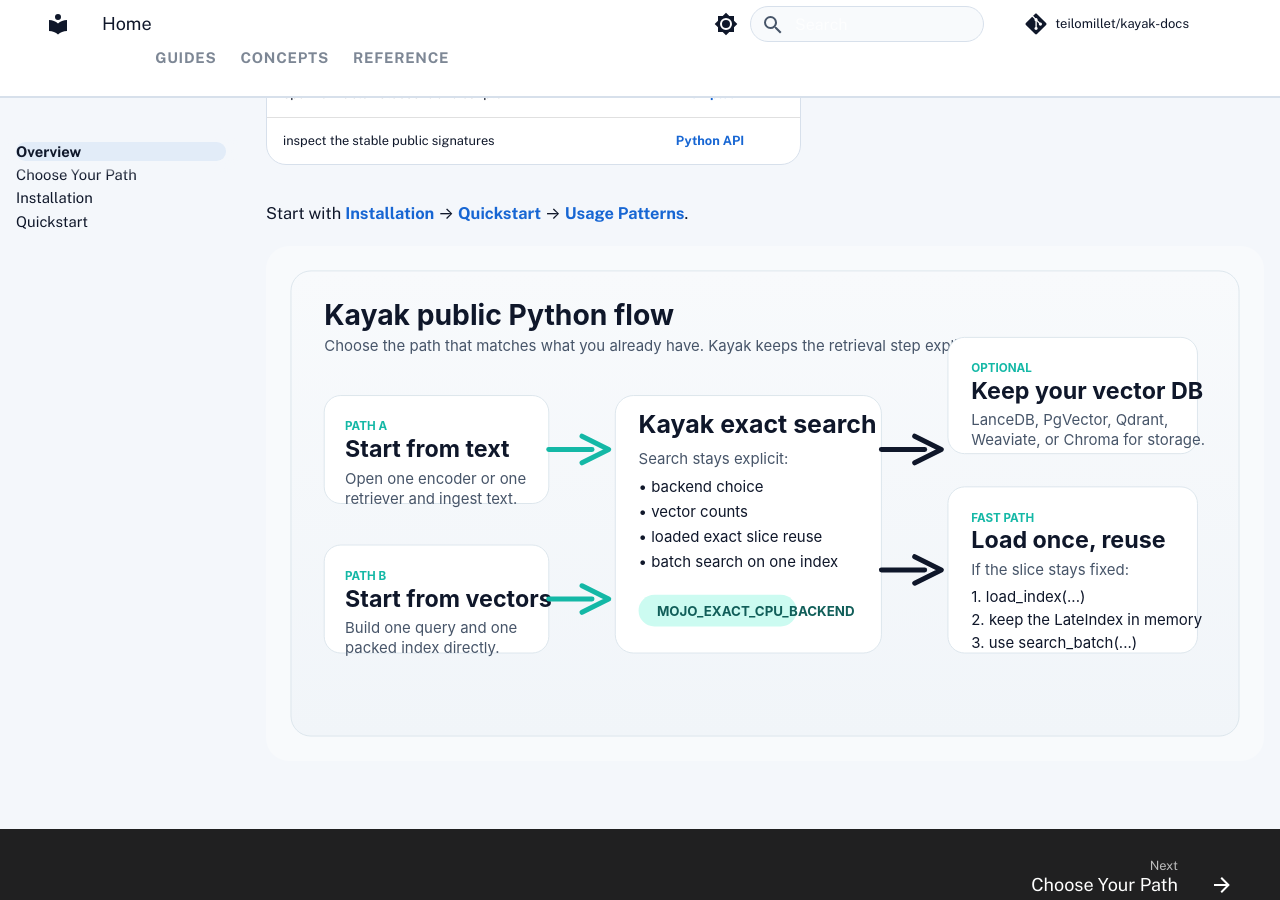
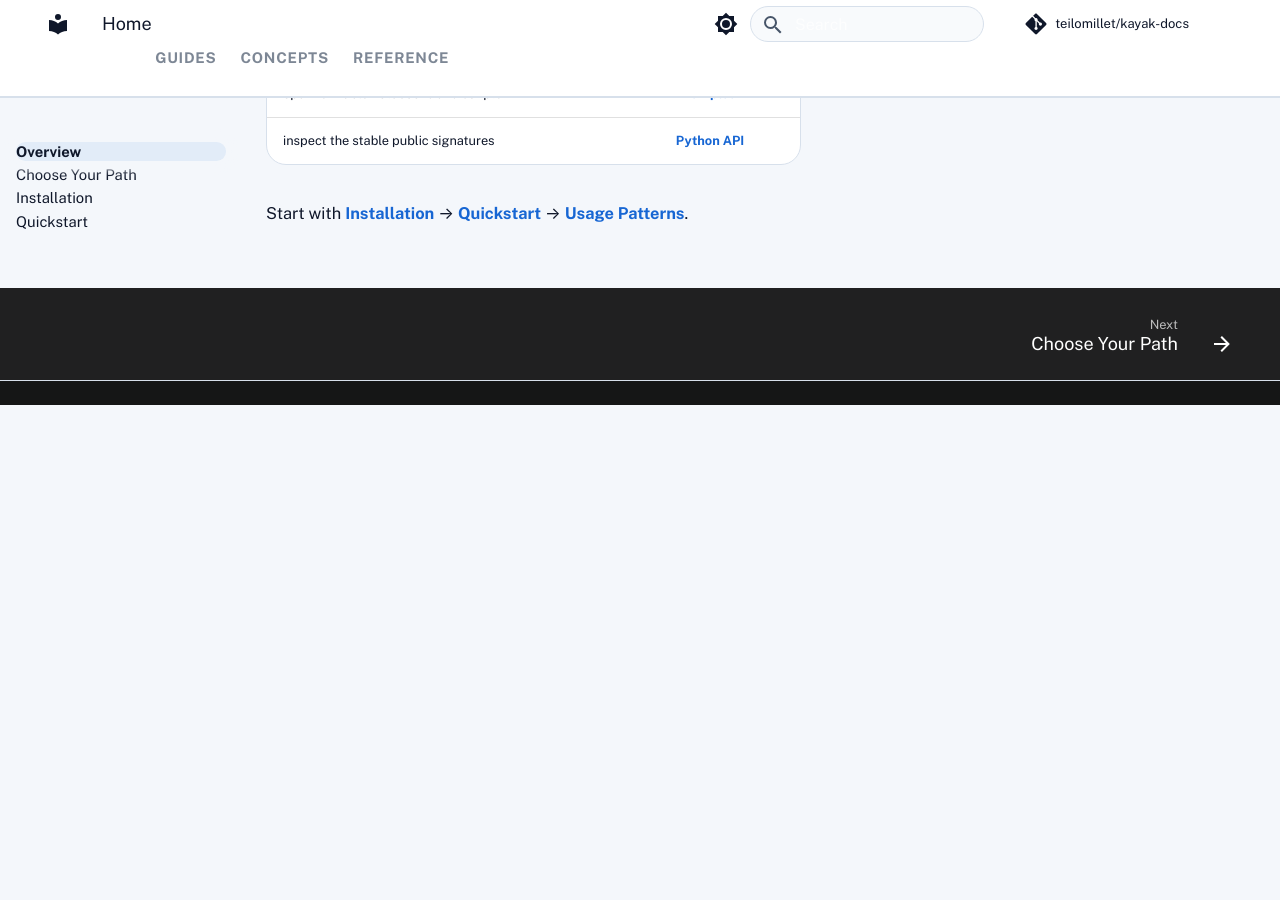
Before and after one commit to teilomillet/kayak-docs, an MkDocs documentation site: the page built from docs/index.md, in a window 1280 px wide and 900 px high, scrolled down 1026 px. Built offline with MkDocs 1.6.1 and Material for MkDocs 9.7.7, drawn with Linux system fonts in a browser that asks for light colours; comment, search, counter and statistics services are not loaded; after the commit the page ends 1431 px from its top, so only the background shows below that.

Commit message:
Remove overview flow diagram from homepage
Co-Authored-By: Claude Sonnet 4.6 <noreply@anthropic.com>

```diff
--- a/docs/index.md
+++ b/docs/index.md
@@ -35,5 +35,3 @@ Exact late-interaction retrieval for Python. Kayak gives you an explicit surface
 | inspect the stable public signatures | [Python API](api.md) |
 
 Start with [Installation](installation.md) → [Quickstart](quickstart.md) → [Usage Patterns](usage-patterns.md).
-
-![Overview of the Kayak flow from text or vectors into exact search, with optional vector database storage and loaded-slice reuse.](assets/overview-flow.svg)
```
